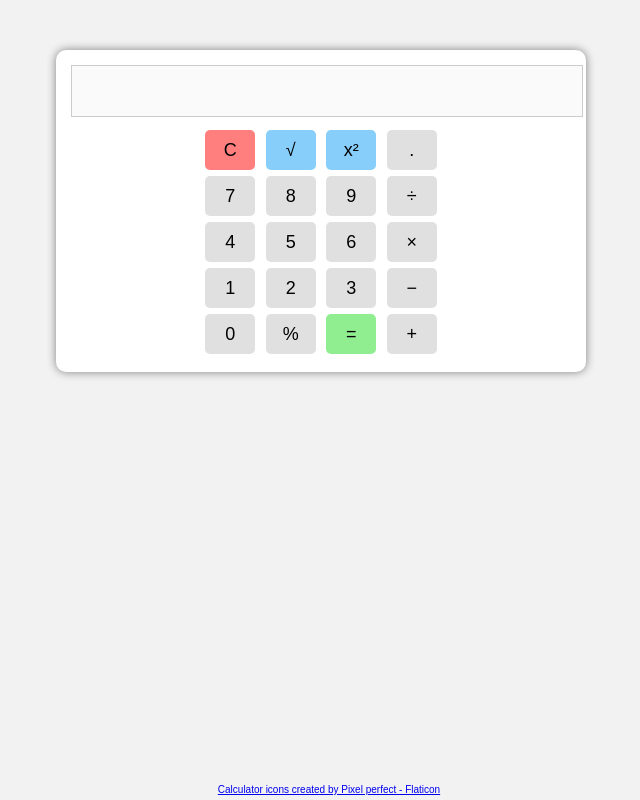
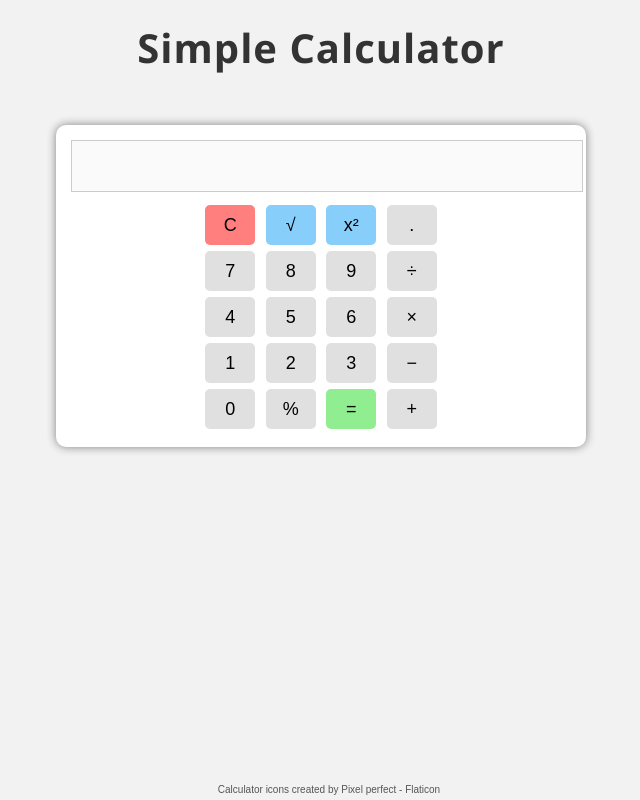
Before and after one commit to Zuhaib-01/simple-calculator, a plain HTML site: page calculator.html in a window 1280 px wide. Shown: the whole page, without its empty margins (319-959 px from the left). Drawn offline with Linux system fonts and the light colour scheme.

Commit message:
added h1 with css and updated attribution css

```diff
--- a/calculator.html
+++ b/calculator.html
@@ -14,6 +14,18 @@
     <link rel="apple-touch-icon" sizes="180x180" href="favicon/apple-touch-icon.png">
 
     <style>
+        h1 {
+            font-family: 'Segoe UI', Tahoma, Geneva, Verdana, sans-serif;
+            font-size: 2.5rem;
+            font-weight: 600;
+            text-align: center;
+            color: #333;
+            margin-top: 20px;
+            margin-bottom: 30px;
+            letter-spacing: 1px;
+
+        }
+
         body {
             font-family: Arial;
             background: #f2f2f2;
@@ -76,10 +88,23 @@
             z-index: 100;
             background: transparent;
         }
+
+        .attribution a {
+            color: #555;
+            text-decoration: none;
+            font-size: 10px;
+        }
+
+        .attribution a:hover {
+            text-decoration: underline;
+        }
     </style>
 </head>
 
 <body>
+
+    <h1>Simple Calculator</h1>
+
     <div class="calc">
         <input type="text" id="display" disabled>
 
```
